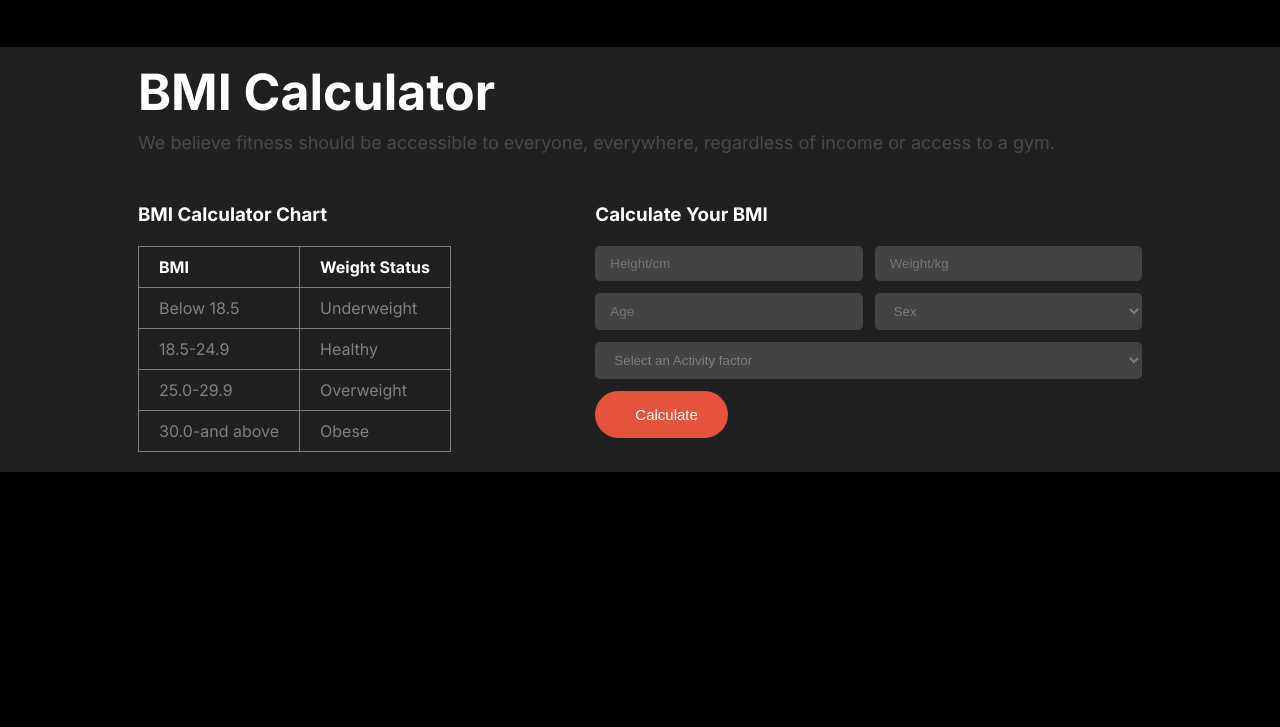
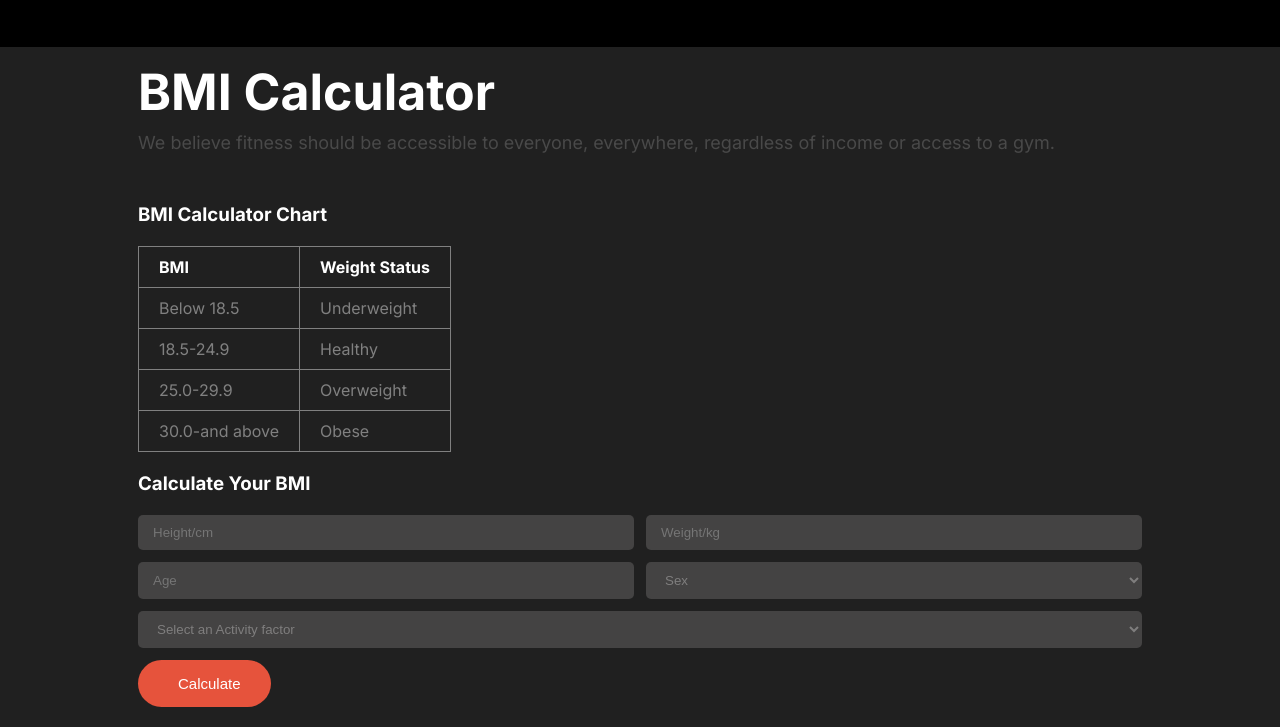
Before and after one commit to marinaakter/Fitness-site, a plain HTML site: page index.html in a window 1280 px wide. Shown: the part 2235-2962 px from the top of the page. Before the commit the page ends 2707 px from the top, so only its background shows below. Drawn offline with nearby package versions, Linux system fonts and the light colour scheme.

Commit message:
Update BMI container layout for smaller screen

```diff
--- a/style/main.css
+++ b/style/main.css
@@ -453,3 +453,9 @@ input, select{
     display: none;
   }
 }
+
+@media screen and (max-width: 4425px) {
+  .BMI-container{
+    grid-template-columns: 1fr;
+  }
+}
```
